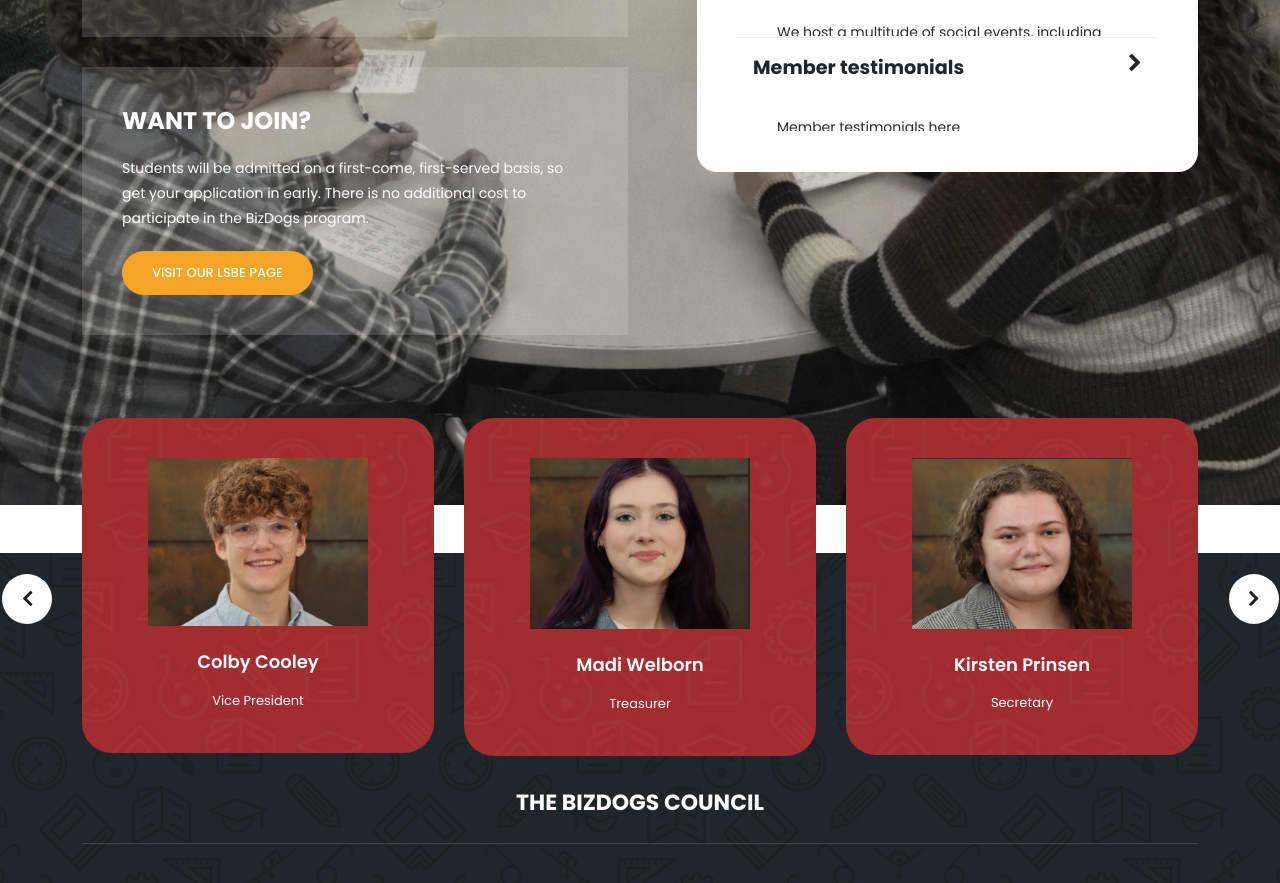
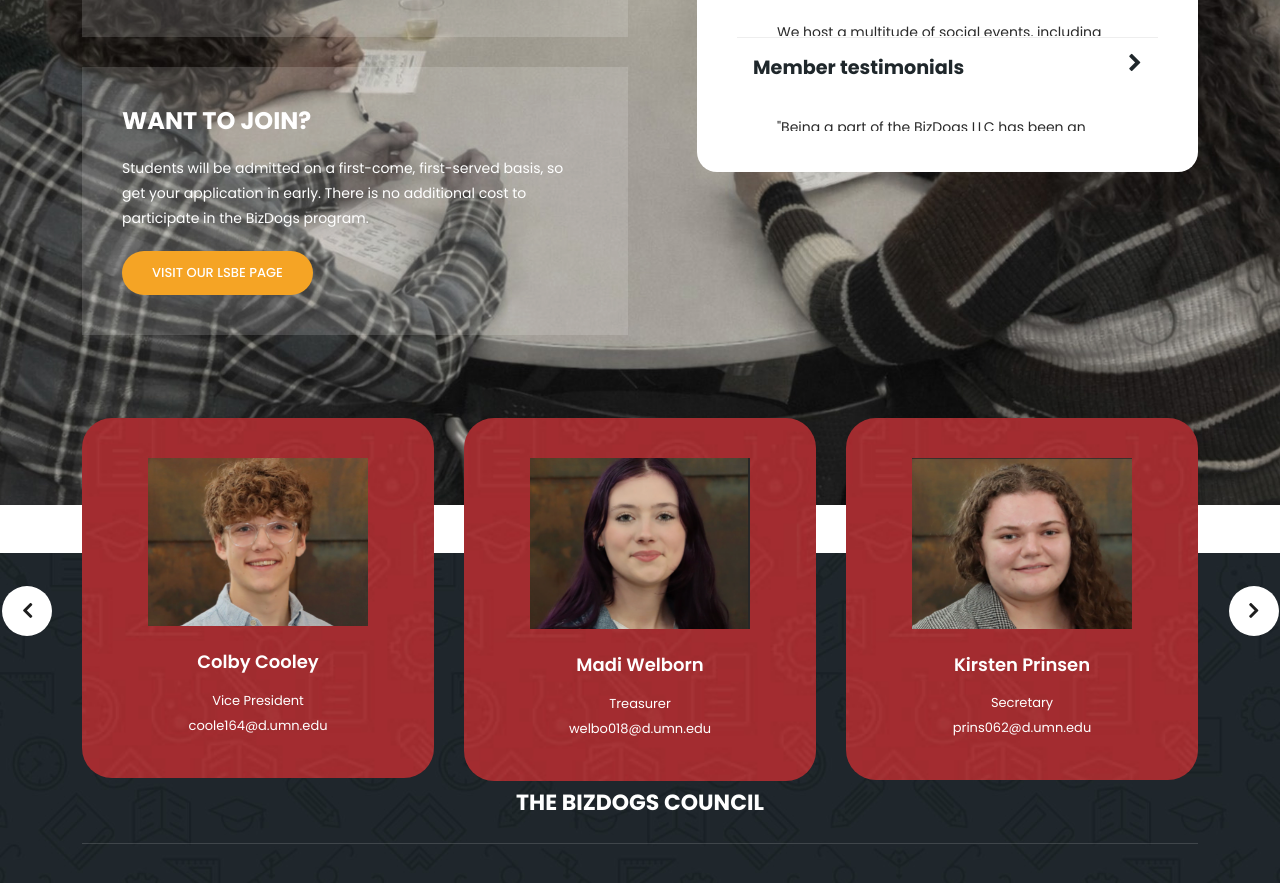
Before and after one commit to callipinault/umdbizdogs, a plain HTML site: page index.html in a window 1280 px wide. Shown: the part 2710-3593 px from the top of the page. Drawn offline with nearby package versions, Linux system fonts and the light colour scheme.

Commit message:
Add files via upload

```diff
--- a/index.html
+++ b/index.html
@@ -296,7 +296,13 @@
                 </div>
                 <div class="accordion-body">
                     <div class="content">
-                        <p>Member testimonials here</p>
+                        <p>"Being a part of the BizDogs LLC has been an incredible experience that has helped me grow as a business student, both personally and professionally." — Sam Ashby from the 2025-2026 BizDog Cohort.
+                          <br>
+                          <br>
+                            "BizDogs helped make my first year as both a college and business student so much better. I was able to connect with people in ways I never would have without being involved in this program. I made friendships and got involved in the community and this club allowed me to grow not just as an LSBE student, but also as a community member of Duluth!" — Anonymous from the 2025-2026 BizDog Cohort.
+                          <br>
+                          <br>
+                            "My name is Caleb Cooley, and I am a Marketing/ Graphic Design major at UMD. I joined BizDogs to build connections within LSBE and surround myself with people who share my interest in business. I highly recommend BizDogs to any incoming business students because the personal relationships you build with both students and faculty provide a foundation that will help you excel at UMD." — Caleb Cooley from the 2025-2026 BizDog Cohort.</p>
                     </div>
                 </div>
             </article>
@@ -318,7 +324,10 @@
               </div>
               <div class="down-content">
                 <h4>Sam Ashby</h4>
-                <p>President</p>
+                <p>President
+                  <br>
+                  ashby059@d.umn.edu
+                </p>
               </div>
             </div>
             <div class="item">
@@ -327,7 +336,10 @@
               </div>
               <div class="down-content">
                 <h4>Colby Cooley</h4>
-                <p>Vice President</p>
+                <p>Vice President
+                  <br>
+                  coole164@d.umn.edu
+                </p>
               </div>
             </div>
             <div class="item">
@@ -336,7 +348,10 @@
               </div>
               <div class="down-content">
                 <h4>Madi Welborn</h4>
-                <p>Treasurer</p>
+                <p>Treasurer
+                  <br>
+                  welbo018@d.umn.edu
+                </p>
               </div>
             </div>
             <div class="item">
@@ -345,7 +360,10 @@
               </div>
               <div class="down-content">
                 <h4>Kirsten Prinsen</h4>
-                <p>Secretary</p>
+                <p>Secretary
+                  <br>
+                  prins062@d.umn.edu
+                </p>
               </div>
             </div>
           </div>
```
